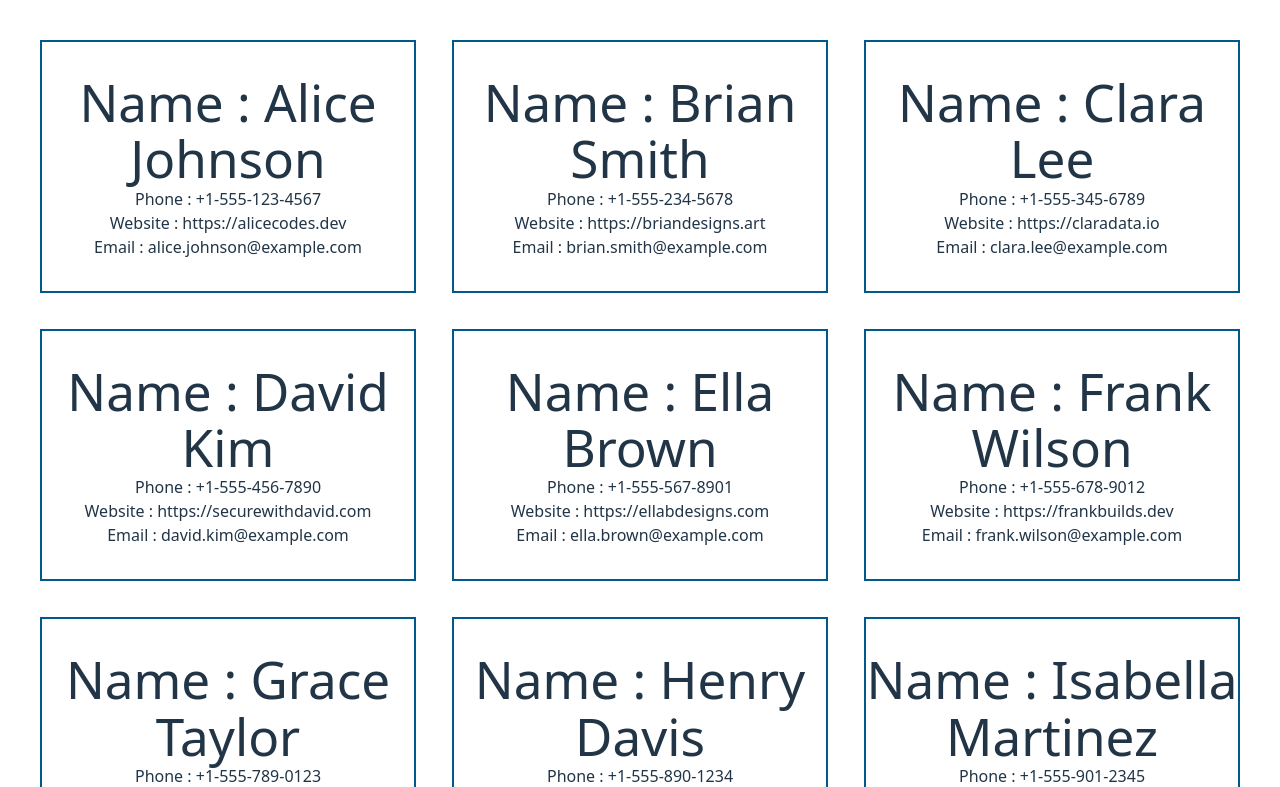
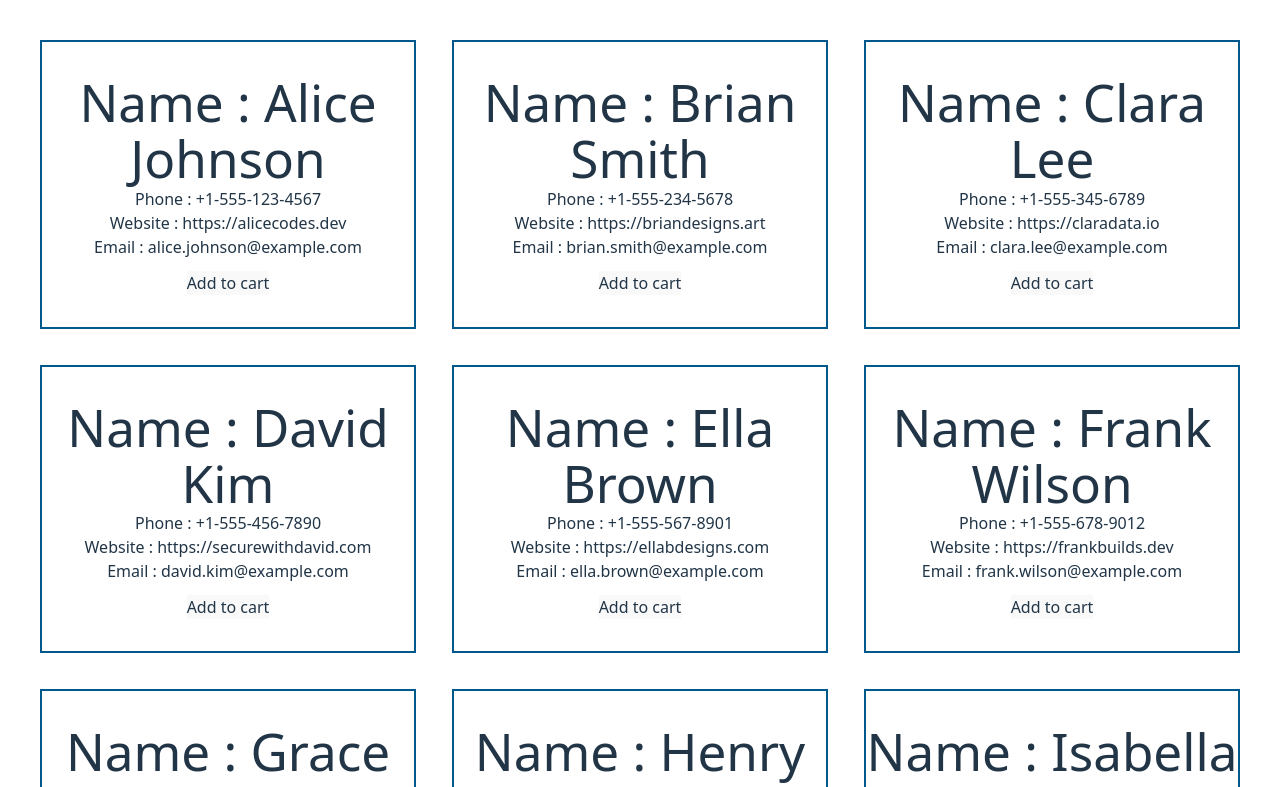
Before and after one commit to HasibCoderLab/Simple-Add-to-Cart-System, a React (Vite) app: page / in a window 1280 px wide. Shown: the top 787 px of the page. Built offline with nearby package versions, Linux system fonts and the light colour scheme.

Commit message:
comment out index

```diff
--- a/src/components/Product/Product.jsx
+++ b/src/components/Product/Product.jsx
@@ -8,7 +8,8 @@ const Product = ({product}) => {
         <h1>Name : {name} </h1>
         <p>Phone : {phone} </p>
         <h2>Website : {website} </h2>
-        <span>Email : {email} </span>
+        <p>Email : {email} </p>
+        <button className='bg-emerald-600 mt-3'> Add to cart </button>
     </div>
   )
 }
--- a/src/index.css
+++ b/src/index.css
@@ -36,7 +36,7 @@ h1 {
   line-height: 1.1;
 }
 
-button {
+/* button {
   border-radius: 8px;
   border: 1px solid transparent;
   padding: 0.6em 1.2em;
@@ -53,7 +53,7 @@ button:hover {
 button:focus,
 button:focus-visible {
   outline: 4px auto -webkit-focus-ring-color;
-}
+} */
 
 @media (prefers-color-scheme: light) {
   :root {
```
